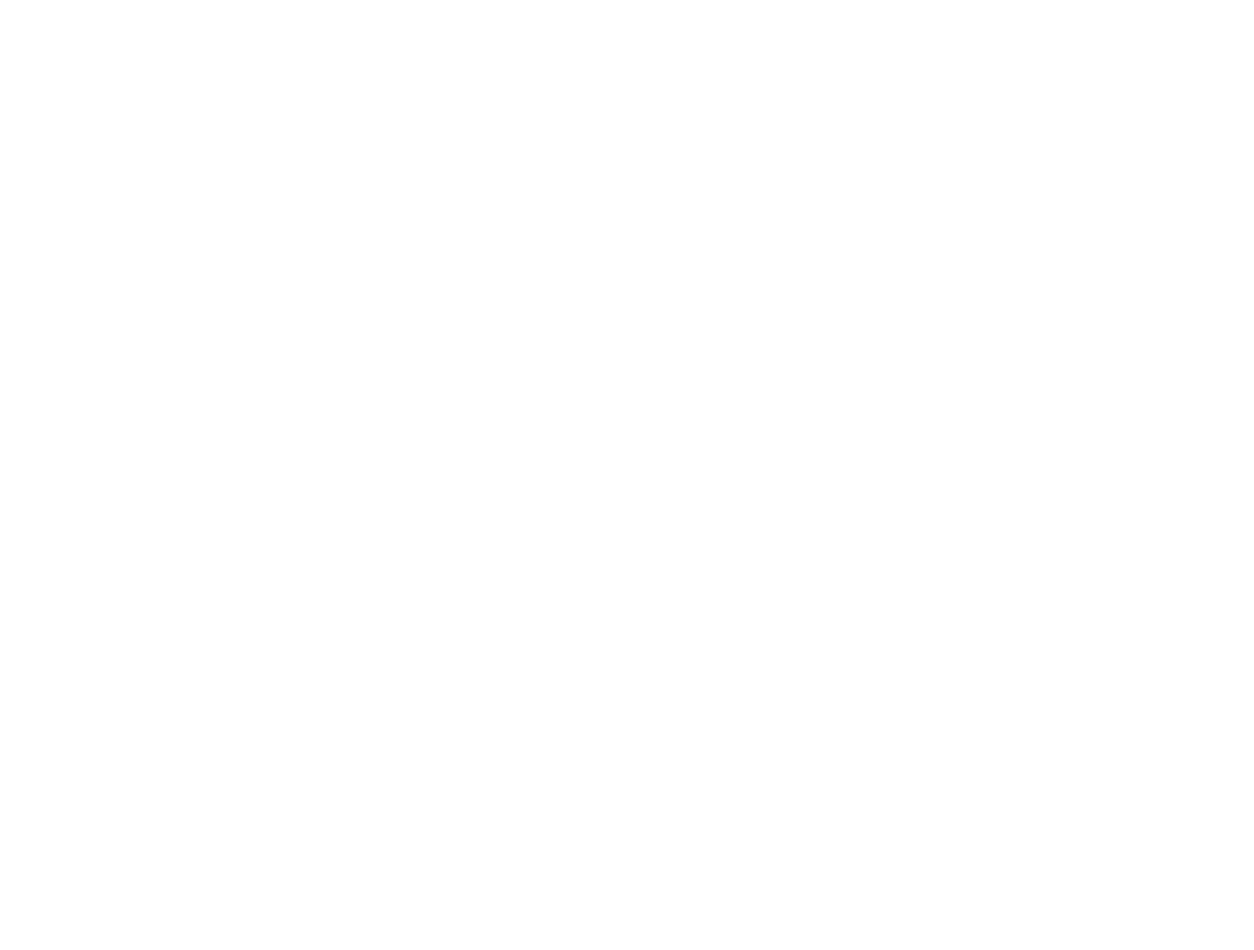
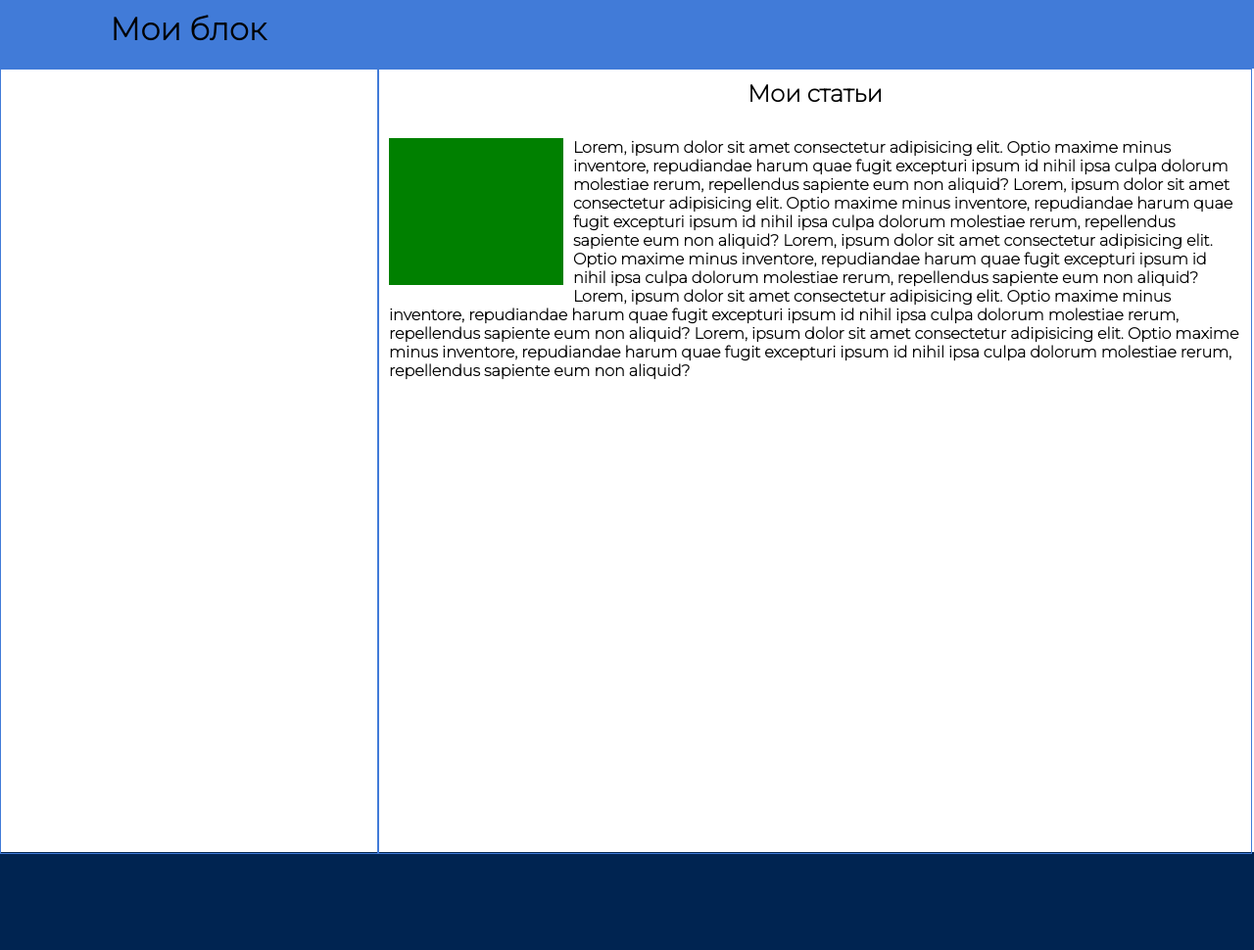
Before and after one commit to Nemolite/prcatica, a PHP site: page / in a window 1280 px wide. Before the commit the page is empty. Shown: the whole page at 98% size. Before the commit the page ends 800 px from the top, so only its background shows below. Run offline with PHP 8.4, Linux system fonts and the light colour scheme.

Commit message:
Начальная разметка

```diff
--- a/css/mystyle.css
+++ b/css/mystyle.css
@@ -0,0 +1,99 @@
+/*main*/
+* {
+    padding: 0;
+    margin: 0;
+    box-sizing: content-box;
+}
+
+h1,h2,h3,h4,h5,h6,p {
+    font-family: 'Montserrat', sans-serif;
+}
+
+.main {
+    max-width: 1400px;
+    height: auto;
+    margin: 0 auto;
+}
+/*header*/
+.head {
+    width: 100%;
+    height: 70px;
+    background-color: #417BD8;
+}
+.head__logo {
+    width: 30%;
+    height: 70px;
+    float: left;
+}
+
+.head__logo h1{
+   text-align: center;
+   margin-top: 10px;
+}
+.head__nav {
+    width: 50%;
+    height: 70px;
+    float: left;
+}
+
+.head__login {
+    width: 19.5%;
+    height: 70px;
+    float: left;
+}
+
+/*content*/
+.content {
+    width: 100%;
+    height: 100vh;
+}
+
+.content__sidebar {
+    width: 30%;
+    height: 100%;
+    border:1px solid #417BD8;
+    float: left;
+}
+
+.content__block {
+    width: 69.5%;
+    height: 100%;
+    border:1px solid #417BD8;
+    float: left;
+}
+
+.content__block-title {
+    width: 100%;
+    height: 50px;
+}
+
+.content__block-title h2{
+    text-align: center;
+    margin-top: 10px;
+}
+
+.content__block-item {
+    width: 100%;
+    height: auto;
+
+}
+
+.content__block-img {
+    width: 20%;
+    height: 150px;
+    float: left;
+    background-color: green;
+    margin: 10px;
+}
+
+.content__block-txt {
+    font-weight: 700;
+    padding: 10px;
+}
+
+/*header*/
+.foot {
+    width: 100%;
+    height: 100px;
+    background-color: #002451;
+}
--- a/index.php
+++ b/index.php
@@ -5,11 +5,76 @@
     <meta http-equiv="X-UA-Compatible" content="IE=edge">
     <meta name="viewport" content="width=device-width, initial-scale=1.0">
     <link rel="stylesheet" href="css/mystyle.css">
-    <title>Document</title>
+    <link href="https://fonts.googleapis.com/css2?family=Montserrat:wght@200&display=swap" rel="stylesheet">
+    <title>Мой блок</title>
 </head>
 <body>
+    <div class="main">
 
+        <header class="head">
+            <div class="head__logo">
+                <h1>Мои блок</h1>
+            </div>
+            <div class="head__nav">
 
+            </div>
+            <div class="head__login">
+
+            </div>
+        </header>
+
+        <section class="content">
+            <div class="content__sidebar">
+
+            </div>
+            <div class="content__block">
+                <div class="content__block-title">
+                   <h2>Мои статьи</h2>
+                </div>
+                <div class="content__block-item">
+                    <div class="content__block-img">
+
+                    </div>
+
+                    <p class="content__block-txt">Lorem, ipsum dolor sit amet consectetur
+                        adipisicing elit. Optio maxime minus
+                        inventore, repudiandae harum quae
+                        fugit excepturi ipsum id nihil
+                        ipsa culpa dolorum molestiae rerum,
+                        repellendus sapiente eum non aliquid?
+                        Lorem, ipsum dolor sit amet consectetur
+                        adipisicing elit. Optio maxime minus
+                        inventore, repudiandae harum quae
+                        fugit excepturi ipsum id nihil
+                        ipsa culpa dolorum molestiae rerum,
+                        repellendus sapiente eum non aliquid?
+                        Lorem, ipsum dolor sit amet consectetur
+                        adipisicing elit. Optio maxime minus
+                        inventore, repudiandae harum quae
+                        fugit excepturi ipsum id nihil
+                        ipsa culpa dolorum molestiae rerum,
+                        repellendus sapiente eum non aliquid?
+                        Lorem, ipsum dolor sit amet consectetur
+                        adipisicing elit. Optio maxime minus
+                        inventore, repudiandae harum quae
+                        fugit excepturi ipsum id nihil
+                        ipsa culpa dolorum molestiae rerum,
+                        repellendus sapiente eum non aliquid?
+                        Lorem, ipsum dolor sit amet consectetur
+                        adipisicing elit. Optio maxime minus
+                        inventore, repudiandae harum quae
+                        fugit excepturi ipsum id nihil
+                        ipsa culpa dolorum molestiae rerum,
+                        repellendus sapiente eum non aliquid?
+                    </p>
+
+                </div>
+            </div>
+        </section>
+        <footer class="foot">
+
+        </footer>
+    </div>
 <script src="js/myscript.js"></script>
 </body>
 </html>
```
